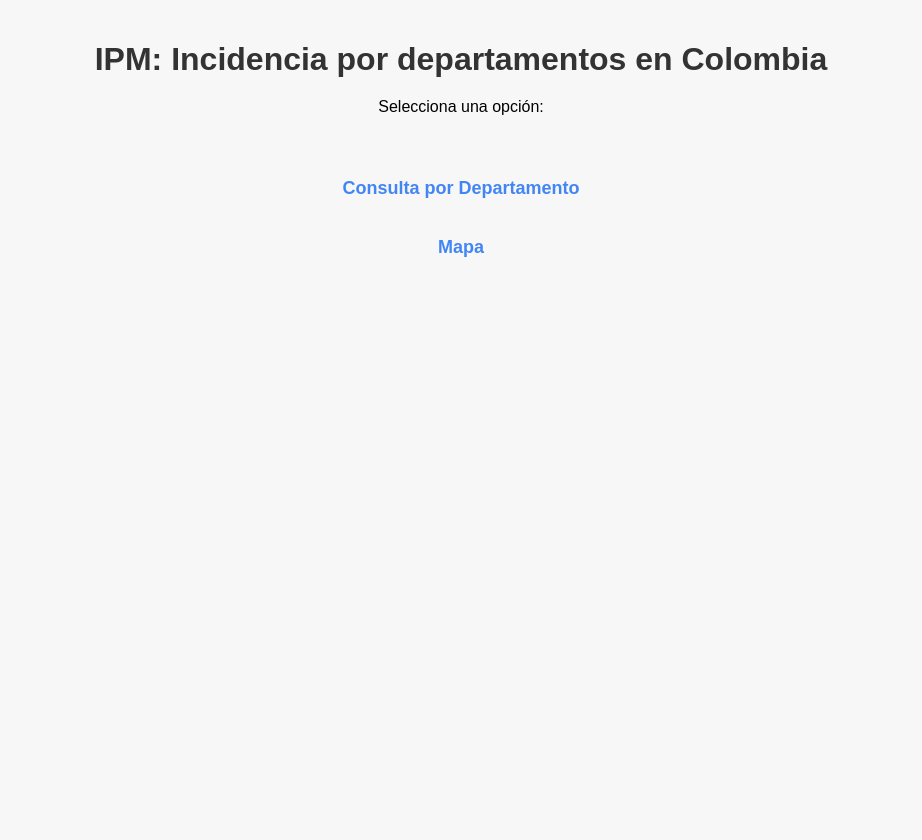
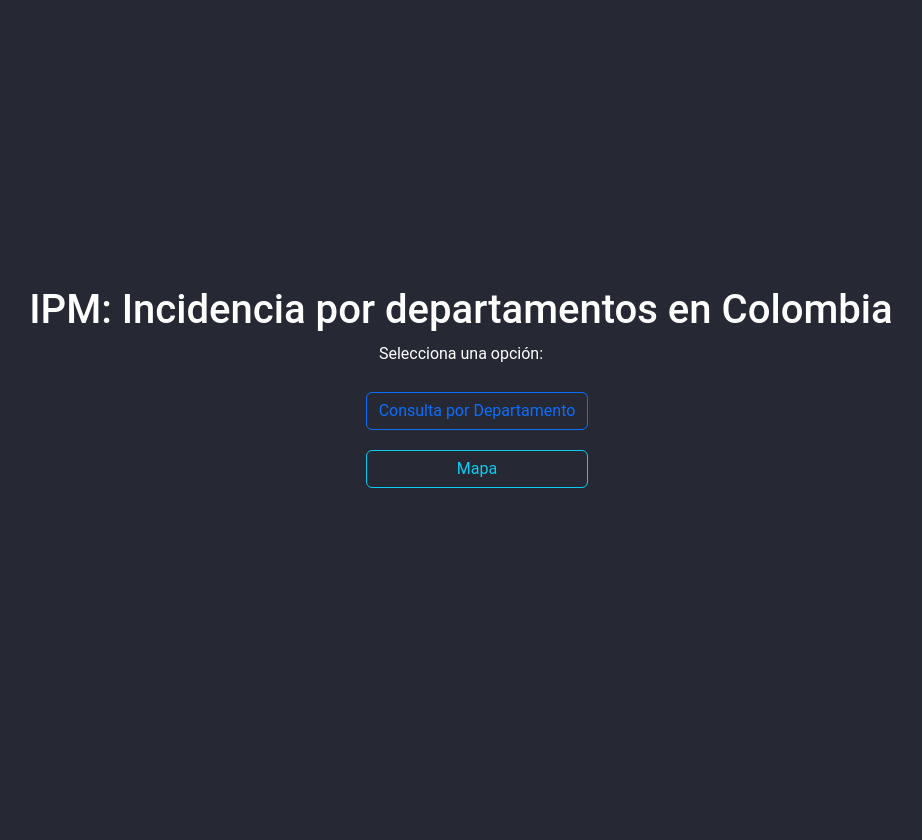
Before and after one commit to MaycolMD/DM_Final, a Flask app: page / in a window 1280 px wide. Shown: the whole page, without its empty margins (179-1101 px from the left). After the commit the page ends 488 px from the top, so only its background shows below. Run offline with Flask 3, Linux system fonts and the light colour scheme.

Commit message:
Cambios HTML

```diff
--- a/graphql_flask/graphql/main.py
+++ b/graphql_flask/graphql/main.py
@@ -30,9 +30,9 @@
     return render_template('mapa.html')
 
 
-@app.get('/<dpto>')
-def obtener(dpto: str):
-    dpto_value = dpto
+@app.route('/dpto', methods=['GET'])
+def obtener():
+    dpto_value = request.args.get('departamento')
 
     print(dpto_value)
 
--- /dev/null
+++ b/graphql_flask/graphql/static/estilos.css
@@ -0,0 +1,66 @@
+/* Reset de estilos */
+body, h1, p, ul, li {
+    margin: 0;
+    padding: 0;
+    color: #fff;
+}
+
+/* Estilo de fondo oscuro y texto blanco */
+body {
+    background-color: #262933 !important;
+    color: #fff;
+    font-family: 'Roboto', sans-serif;
+}
+
+/* Centrar elementos en pantalla */
+.container {
+    display: flex;
+    flex-direction: column;
+    align-items: center;
+    justify-content: center;
+    height: 100vh;
+    color: #fff;
+}
+
+/* Estilos para el título grande */
+h1 {
+    font-size: 36px;
+    margin-bottom: 20px;
+    color: #fff;
+}
+
+/* Estilos para el label pequeño */
+label {
+    font-size: 16px;
+    margin-bottom: 10px;
+}
+
+/* Estilos para los botones grandes */
+.btn {
+    display: inline-block;
+    padding: 15px 30px;
+    font-size: 18px;
+    text-align: center;
+    text-decoration: none;
+    background-color: #262933;
+    color: #fff;
+    border-radius: 5px;
+    margin: 10px;
+}
+
+.btn-secondary {
+    background-color: #6c757d;
+}
+
+ul {
+    list-style: none;
+}
+
+a {
+    color: #fff;
+    text-decoration: none;
+}
+
+a:hover {
+    text-decoration: underline;
+}
--- a/graphql_flask/graphql/static/images/estilos.css
+++ /dev/null
@@ -1,39 +0,0 @@
-/* estilos.css */
-body {
-    font-family: 'Arial', sans-serif;
-    background-color: #f7f7f7;
-    margin: 0;
-    padding: 0;
-    text-align: center;
-    align-items: center;
-    justify-content: center;
-    height: 100vh; /* Ocupa el 100% de la altura de la ventana */
-    margin: 0;
-    padding: 20px;
-}
-
-h1 {
-    color: #333;
-    margin-bottom: 20px;
-}
-
-ul {
-    list-style-type: none;
-    padding: 0;
-}
-
-li {
-    margin: 10px;
-}
-
-a {
-    text-decoration: none;
-    color: #4285f4;
-    font-weight: bold;
-    font-size: 18px;
-    transition: color 0.3s;
-}
-
-a:hover {
-    color: #1a73e8;
-}
--- a/graphql_flask/graphql/templates/index.html
+++ b/graphql_flask/graphql/templates/index.html
@@ -3,17 +3,46 @@
 <head>
     <meta charset="UTF-8">
     <meta name="viewport" content="width=device-width, initial-scale=1.0">
-    <link rel="stylesheet" href="estilos.css">
+    <link rel="preconnect" href="https://fonts.googleapis.com">
+    <link rel="preconnect" href="https://fonts.gstatic.com" crossorigin>
+    <link href="https://fonts.googleapis.com/css2?family=Roboto:wght@110&display=swap" rel="stylesheet">
+    <link rel="stylesheet" href="{{ url_for('static', filename='estilos.css') }}">
+    <link href="https://cdn.jsdelivr.net/npm/bootstrap@5.3.2/dist/css/bootstrap.min.css" rel="stylesheet" integrity="sha384-T3c6CoIi6uLrA9TneNEoa7RxnatzjcDSCmG1MXxSR1GAsXEV/Dwwykc2MPK8M2HN" crossorigin="anonymous">
+    <style>
+
+       body {
+            display: flex;
+            min-height: 100vh;
+            flex-direction: column;
+            background-color: #262933; /* Fondo oscuro */
+            color: #fff; /* Texto blanco */
+            font-family: 'Roboto', sans-serif;
+        }
+
+        .container {
+            flex: 1;
+            display: flex;
+            flex-direction: column;
+            align-items: center;
+            justify-content: center;
+        }
+
+        .centered-btn {
+            display: flex;
+            justify-content: center;
+        }
+    </style>
     <title>IPM: Incidencia por departamentos en Colombia</title>
 </head>
-<body>
-    <h1>IPM: Incidencia por departamentos en Colombia</h1>
-    <p>Selecciona una opción:</p>
-    <ul>
-        <br><br>
-        <li><a href="/consulta">Consulta por Departamento</a></li>
-        <br>
-        <li><a href="/mapa">Mapa</a></li>
-    </ul>
+<body class="d-flex align-items-center">
+    <div class="container">
+        <h1>IPM: Incidencia por departamentos en Colombia</h1>
+        <p>Selecciona una opción:</p>
+        <ul>
+            <li><a class="btn btn-outline-primary" href="/consulta">Consulta por Departamento</a></li>
+            <li><a class="btn btn-outline-info centered-btn" href="/mapa">Mapa</a></li>
+        </ul>
+    </div>
+    <script src="https://cdn.jsdelivr.net/npm/bootstrap@5.3.2/dist/js/bootstrap.bundle.min.js" integrity="sha384-C6RzsynM9kWDrMNeT87bh95OGNyZPhcTNXj1NW7RuBCsyN/o0jlpcV8Qyq46cDfL" crossorigin="anonymous"></script>
 </body>
 </html>
```
Also changed, not shown: graphql_flask/graphql/templates/consulta.html (+65 -35 lines), graphql_flask/graphql/templates/dpto.html (+17 -2 lines), graphql_flask/graphql/templates/mapa.html (+21 -5 lines), graphql_flask/graphql/static/images/Leyenda.png (added), 1 other file.
